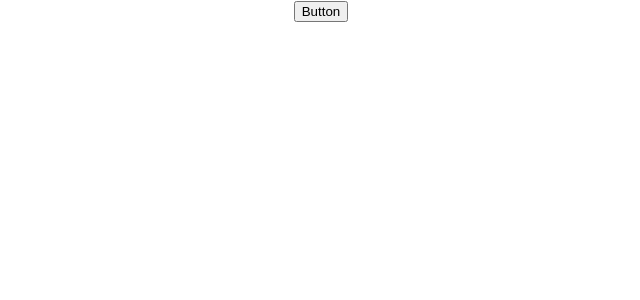
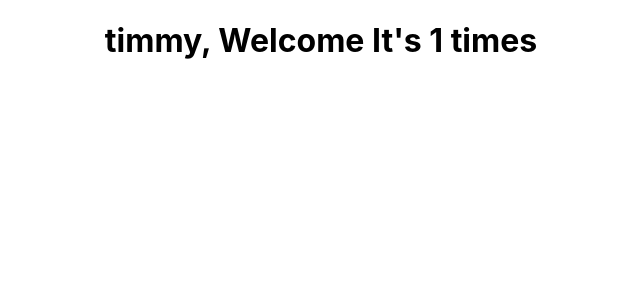
Before and after one commit to skarbgud/react-fastcampus, a React (Create React App) app in the folder React 공식문서로 디테일잡기(초급)/my-app/: page / in a window 1280 px wide. Shown: the top 300 px of the page, without its empty margins (319-959 px from the left). Built offline with nearby package versions, Linux system fonts and the light colour scheme.

Commit message:
08. 조건부 렌더링

```diff
--- a/React 공식문서로 디테일잡기(초급)/my-app/src/App.js
+++ b/React 공식문서로 디테일잡기(초급)/my-app/src/App.js
@@ -1,5 +1,6 @@
 import './App.css';
-import Event from './components/2-7.Event/Event';
+import Condition from './components/2-8.ConditionalRendering/Condition';
+// import Event from './components/2-7.Event/Event';
 // import Compositon from './components/2-4.props/Compositon';
 // import Extration from './components/2-4.props/Extraction/Extration';
 // import ClassComponent from './components/2-5.State/ClassComponent';
@@ -9,7 +10,8 @@ import Event from './components/2-7.Event/Event';
 function App() {
   return (
     <div className="App">
-      <Event />
+      <Condition/>
+      {/* <Event /> */}
       {/* <ClassComponent2 /> */}
       {/* <FunctionalComponent /> */}
       {/* <ClassComponent /> */}
--- /dev/null
+++ b/React 공식문서로 디테일잡기(초급)/my-app/src/components/2-8.ConditionalRendering/Condition.jsx
@@ -0,0 +1,25 @@
+import React from 'react';
+
+function UserGreeting(props) {
+  return <h1>{props.name && `${props.name}, `} Welcome {props.count ? `It's ${props.count} times` : null}</h1>;
+}
+
+function GuestGreeting(props) {
+  return <h1>Please sign up.</h1>;
+}
+function Greeting(props) {
+  // if (props.isLoggedIn) {
+  //   return <UserGreeting name="jimmy" count={0} />;
+  // }
+  // return <GuestGreeting />;
+  return props.isLoggedIn ? <UserGreeting name="timmy" count={1} /> : <GuestGreeting/>;
+}
+
+export default function Condition() {
+  const isLoggedIn = true;
+  return (
+    <div>
+      <Greeting isLoggedIn={isLoggedIn}></Greeting>
+    </div>
+  );
+}
```
